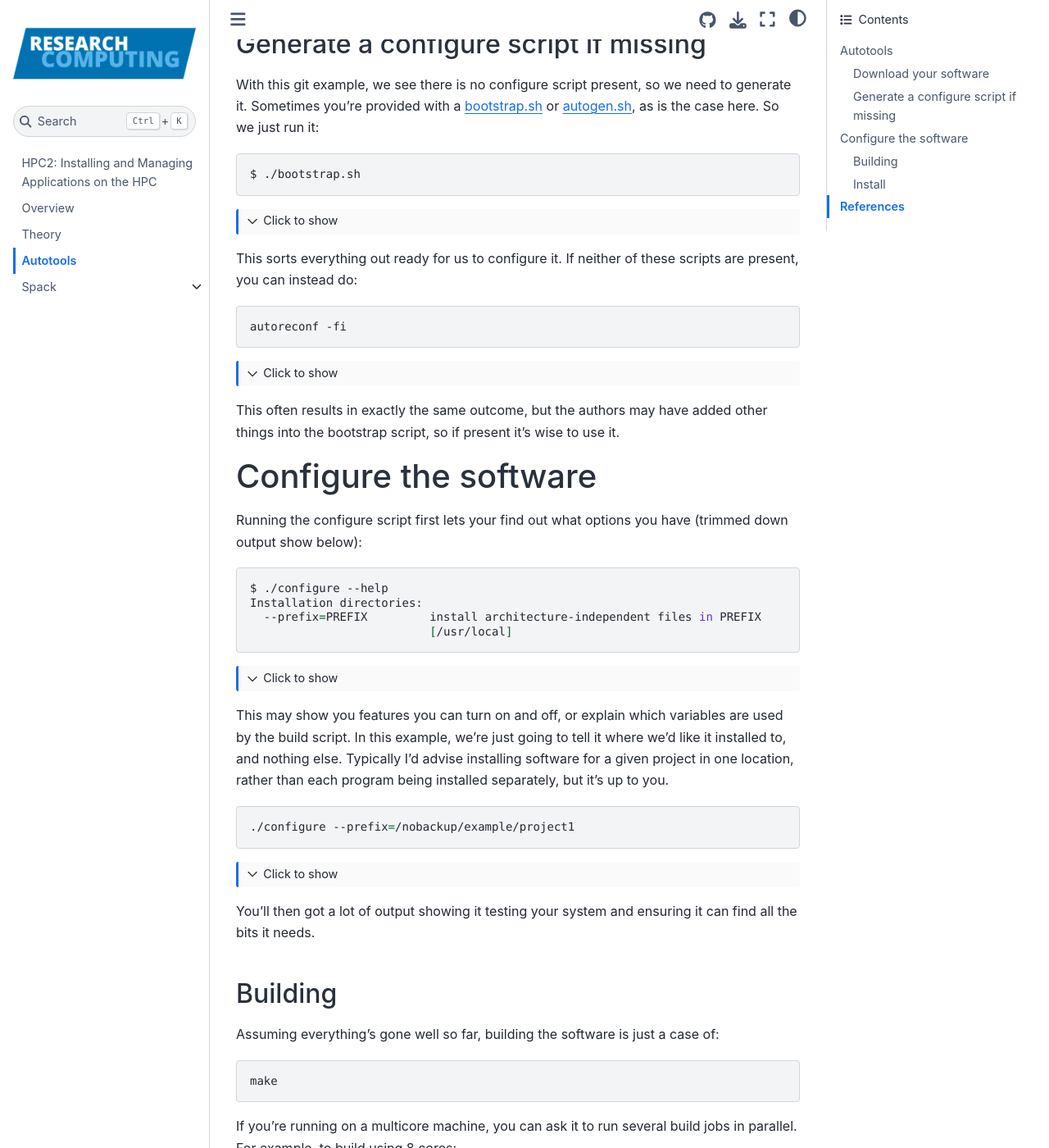
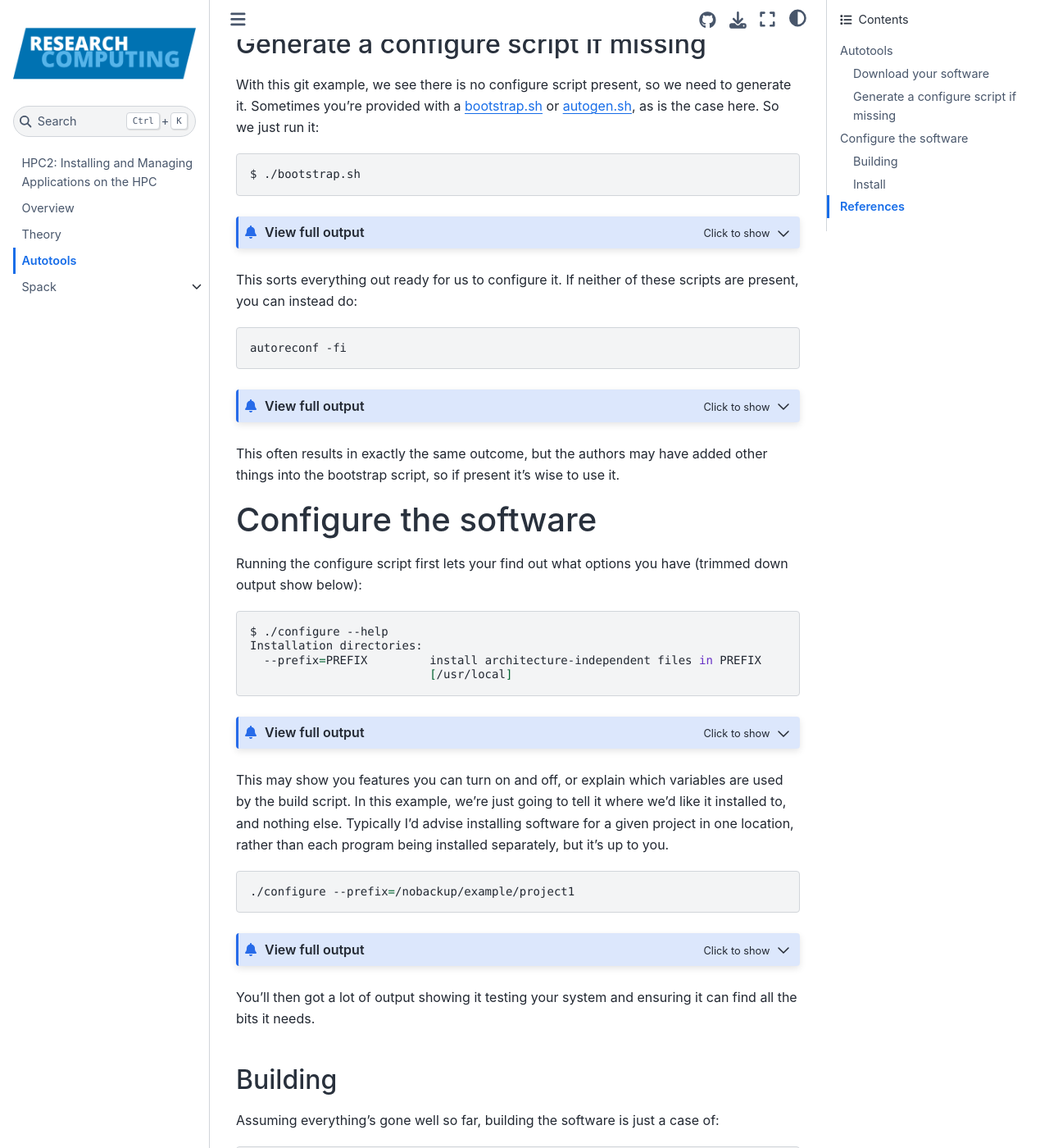
Before and after one commit to ARCTraining/hpc2-software, a Jupyter Book: the page built from book/course/autotools.md, in a window 1280 px wide and 1400 px high, scrolled down 969 px. Shown: the whole window at 82% size. Built offline with Jupyter Book 1.0.4 settings and Sphinx 7.4.7 and the Sphinx Book theme 1.1.4, drawn with Linux system fonts in a browser that asks for light colours.

Commit message:
Fixes toggle format
Aligned with Alex, and the only way I could get the label to appear.

`````diff
--- a/book/course/autotools.md
+++ b/book/course/autotools.md
@@ -49,7 +49,8 @@ as is the case here.  So we just run it:
 $ ./bootstrap.sh
 ```
 
-````{toggle} Full output
+````{admonition} View full output
+:class: dropdown
 ```
 autoreconf: Entering directory `.'
 autoreconf: configure.ac: not using Gettext
@@ -85,7 +86,8 @@ scripts are present, you can instead do:
 autoreconf -fi
 ```
 
-````{toggle} Full output
+````{admonition} View full output
+:class: dropdown
 ```
 libtoolize: putting auxiliary files in AC_CONFIG_AUX_DIR, 'aux_build'.
 libtoolize: copying file 'aux_build/ltmain.sh'
@@ -120,7 +122,8 @@ Installation directories:
                           [/usr/local]
 ```
 
-````{toggle} Full output
+````{admonition} View full output
+:class: dropdown
 ```
 $ ./configure --help
 `configure' configures breseq 0.37.1 to adapt to many kinds of systems.
@@ -248,7 +251,8 @@ program being installed separately, but it's up to you.
 ./configure --prefix=/nobackup/example/project1
 ```
 
-````{toggle} Full output
+````{admonition} View full output
+:class: dropdown
 ```
 $ ./configure --prefix=/nobackup/example/project1
 checking build system type... x86_64-pc-linux-gnu
`````
